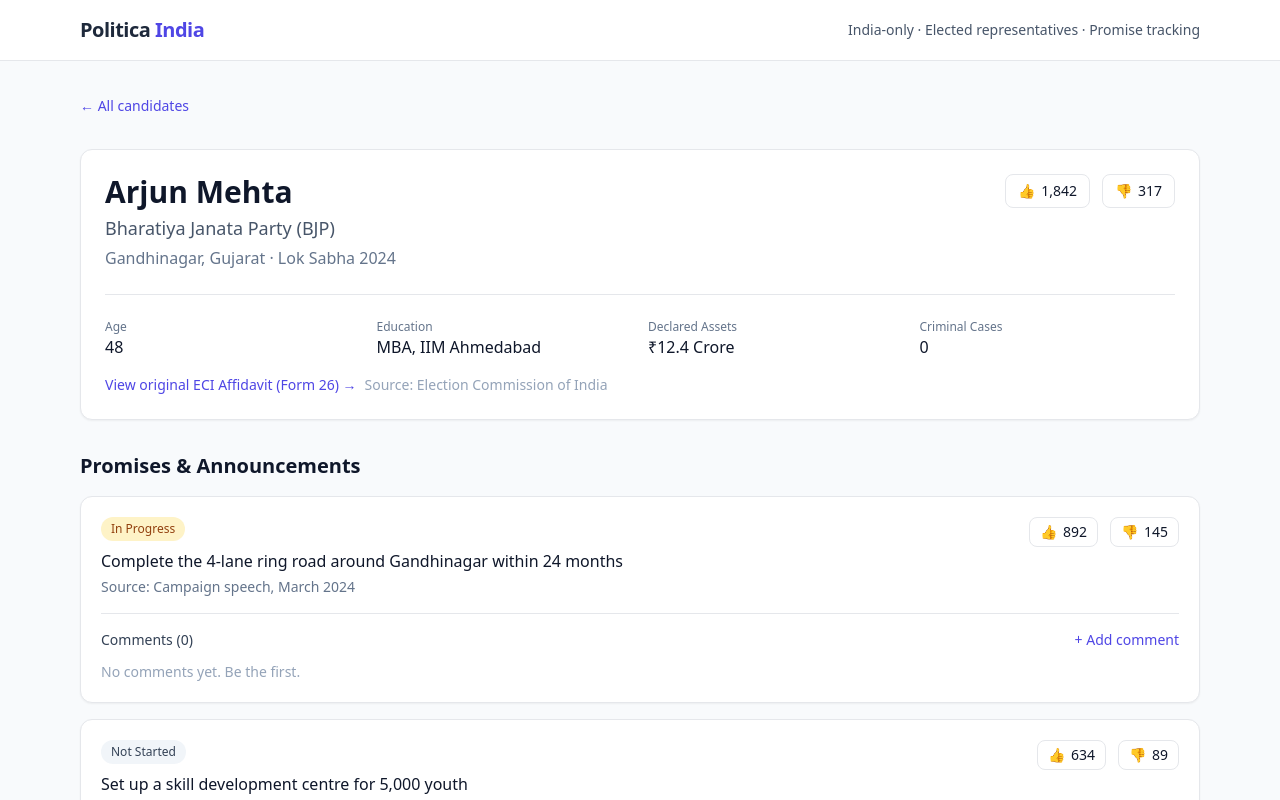
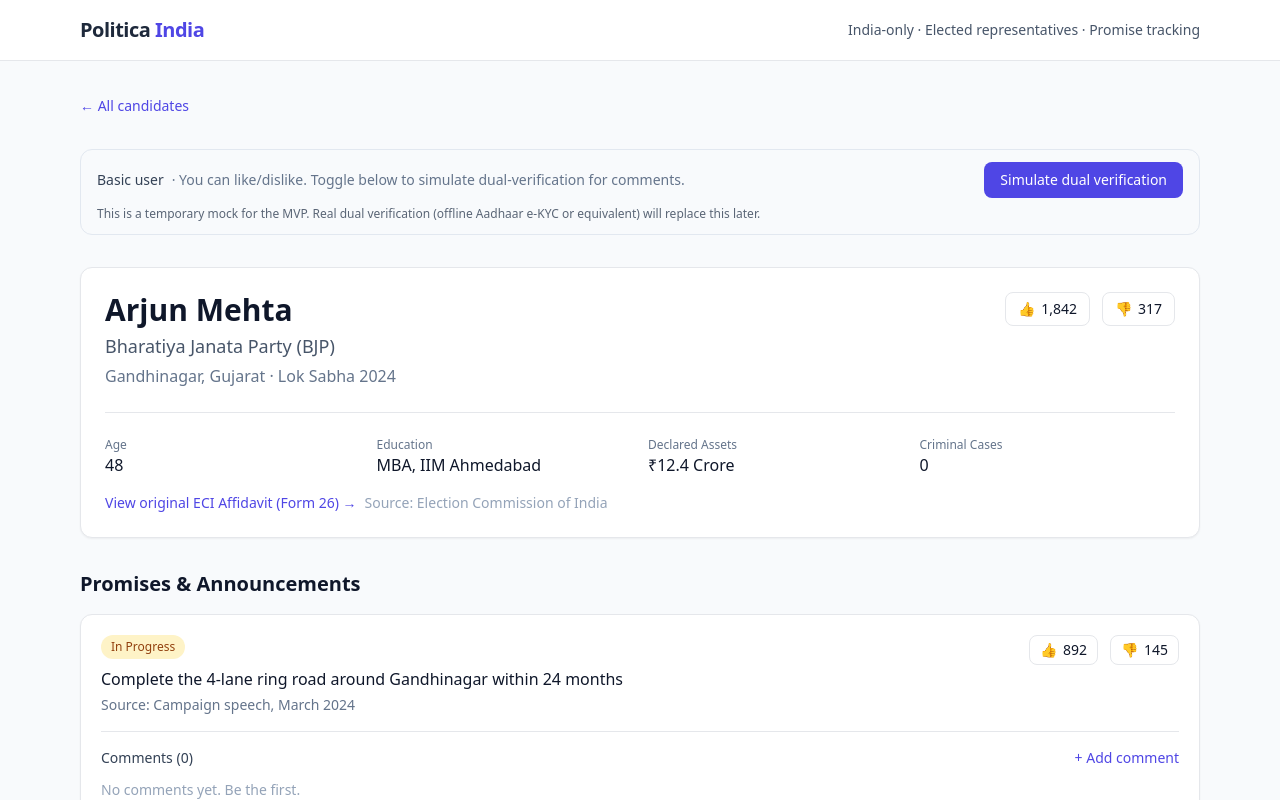
Before and after one commit to Rudhra6467/politica-india, a Next.js app: page /candidates/cand-001 in a window 1280 px wide. Shown: the top 800 px of the page. Built offline with nearby package versions, Linux system fonts and the light colour scheme.

Commit message:
Add mock dual-verification toggle + Verified badge on comments

```diff
--- a/src/app/candidates/[id]/page.tsx
+++ b/src/app/candidates/[id]/page.tsx
@@ -3,6 +3,7 @@ import { notFound } from "next/navigation";
 import { getCandidateById, type PromiseStatus } from "@/data/pilot-candidates";
 import LikeDislikeButtons from "@/components/LikeDislikeButtons";
 import CommentSection from "@/components/CommentSection";
+import VerificationBanner from "@/components/VerificationBanner";
 
 const statusStyles: Record<PromiseStatus, string> = {
   NOT_STARTED: "bg-slate-100 text-slate-700",
@@ -39,6 +40,9 @@ export default async function CandidatePage({
       >
         ← All candidates
       </Link>
+
+      {/* Verification mock banner */}
+      <VerificationBanner />
 
       {/* Header */}
       <section className="rounded-xl border bg-white p-6 shadow-sm">
--- a/src/components/CommentSection.tsx
+++ b/src/components/CommentSection.tsx
@@ -1,13 +1,14 @@
 "use client";
 
 import { useState, useEffect } from "react";
+import { useVerification } from "./VerificationBanner";
 
 interface Comment {
   id: string;
   name: string;
   text: string;
   createdAt: string;
-  isVerified?: boolean;
+  isVerified: boolean;
 }
 
 interface CommentSectionProps {
@@ -34,6 +35,7 @@ function saveComments(promiseId: string, comments: Comment[]) {
 }
 
 export default function CommentSection({ promiseId }: CommentSectionProps) {
+  const { isVerified } = useVerification();
   const [comments, setComments] = useState<Comment[]>([]);
   const [name, setName] = useState("");
   const [text, setText] = useState("");
@@ -54,7 +56,7 @@ export default function CommentSection({ promiseId }: CommentSectionProps) {
       name: name.trim(),
       text: text.trim(),
       createdAt: new Date().toISOString(),
-      isVerified: false, // mock — real verification comes later
+      isVerified: isVerified,
     };
 
     const updated = [newComment, ...comments];
@@ -91,9 +93,17 @@ export default function CommentSection({ promiseId }: CommentSectionProps) {
       {/* Form */}
       {showForm && (
         <form onSubmit={handleSubmit} className="mb-4 space-y-3 rounded-xl bg-slate-50 p-4">
-          <div className="text-xs text-amber-700 bg-amber-50 border border-amber-200 rounded-lg px-3 py-2">
-            <strong>Note:</strong> Full identity verification is coming. For now you can leave a comment with a display name. In the final version only dual-verified users will be able to comment.
-          </div>
+          {!isVerified && (
+            <div className="text-xs text-amber-700 bg-amber-50 border border-amber-200 rounded-lg px-3 py-2">
+              You are currently a <strong>basic user</strong>. Toggle “Simulate dual verification” at the top of the page to post as a verified user and receive the Verified badge.
+            </div>
+          )}
+
+          {isVerified && (
+            <div className="text-xs text-indigo-700 bg-indigo-50 border border-indigo-200 rounded-lg px-3 py-2">
+              Posting as <strong>Verified</strong> user. Your comment will show a Verified badge.
+            </div>
+          )}
 
           <input
             type="text"
--- /dev/null
+++ b/src/components/VerificationBanner.tsx
@@ -0,0 +1,81 @@
+"use client";
+
+import { useState, useEffect } from "react";
+
+const STORAGE_KEY = "politica-user-verified";
+
+export function useVerification() {
+  const [isVerified, setIsVerified] = useState(false);
+  const [hydrated, setHydrated] = useState(false);
+
+  useEffect(() => {
+    try {
+      const stored = localStorage.getItem(STORAGE_KEY);
+      setIsVerified(stored === "true");
+    } catch {
+      // ignore
+    }
+    setHydrated(true);
+  }, []);
+
+  const toggle = () => {
+    const next = !isVerified;
+    setIsVerified(next);
+    try {
+      localStorage.setItem(STORAGE_KEY, String(next));
+    } catch {
+      // ignore
+    }
+  };
+
+  return { isVerified, hydrated, toggle };
+}
+
+export default function VerificationBanner() {
+  const { isVerified, hydrated, toggle } = useVerification();
+
+  if (!hydrated) return null;
+
+  return (
+    <div
+      className={`rounded-xl border px-4 py-3 text-sm ${
+        isVerified
+          ? "border-indigo-200 bg-indigo-50 text-indigo-800"
+          : "border-slate-200 bg-slate-50 text-slate-700"
+      }`}
+    >
+      <div className="flex flex-col sm:flex-row sm:items-center sm:justify-between gap-3">
+        <div>
+          {isVerified ? (
+            <>
+              <span className="font-medium">You are marked as Verified</span>
+              <span className="ml-2 text-indigo-600">· Comments will show a Verified badge</span>
+            </>
+          ) : (
+            <>
+              <span className="font-medium">Basic user</span>
+              <span className="ml-2 text-slate-500">
+                · You can like/dislike. Toggle below to simulate dual-verification for comments.
+              </span>
+            </>
+          )}
+        </div>
+
+        <button
+          onClick={toggle}
+          className={`shrink-0 rounded-lg px-4 py-2 text-sm font-medium transition ${
+            isVerified
+              ? "bg-white border border-indigo-300 text-indigo-700 hover:bg-indigo-50"
+              : "bg-indigo-600 text-white hover:bg-indigo-700"
+          }`}
+        >
+          {isVerified ? "Remove verification" : "Simulate dual verification"}
+        </button>
+      </div>
+
+      <p className="mt-2 text-xs opacity-80">
+        This is a temporary mock for the MVP. Real dual verification (offline Aadhaar e-KYC or equivalent) will replace this later.
+      </p>
+    </div>
+  );
+}
```
